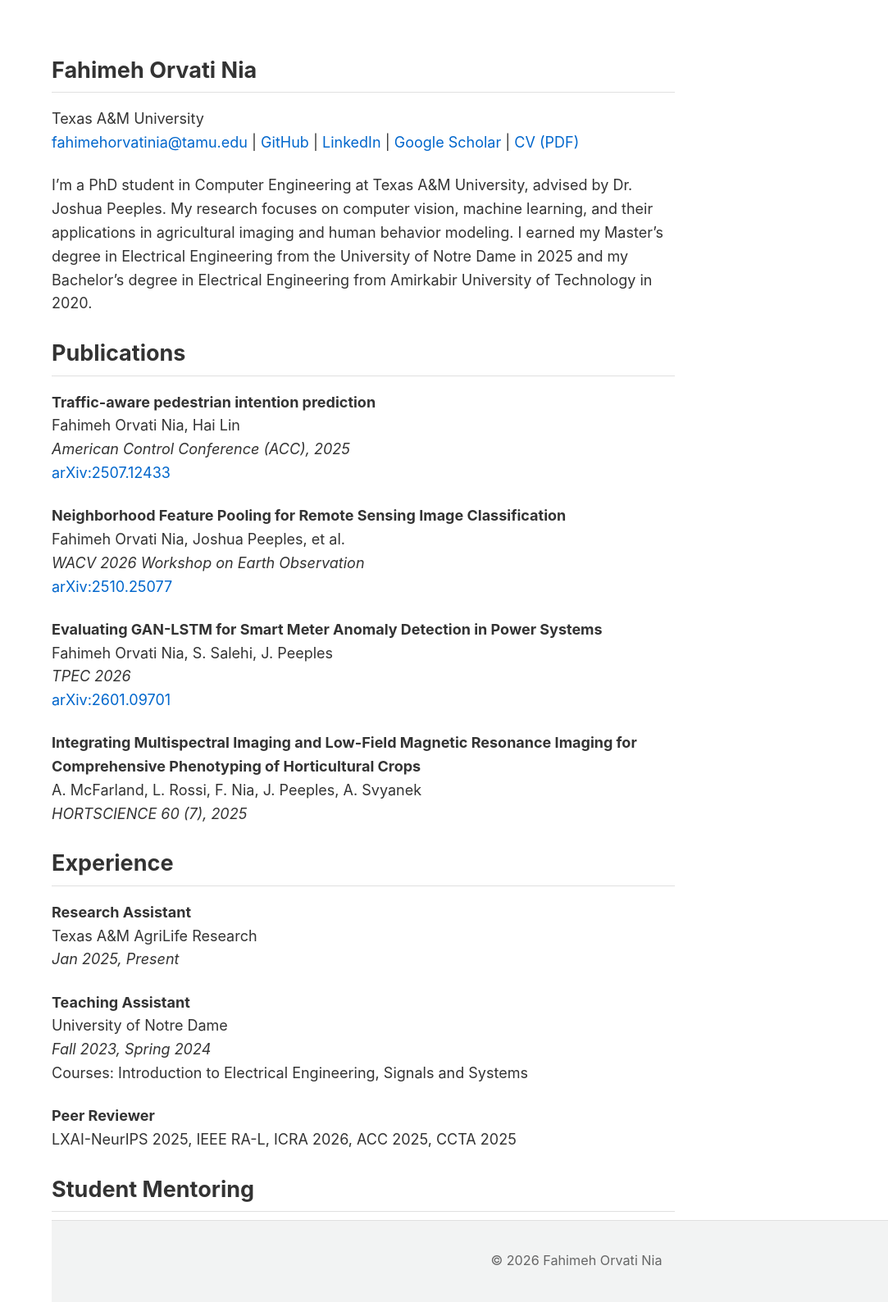
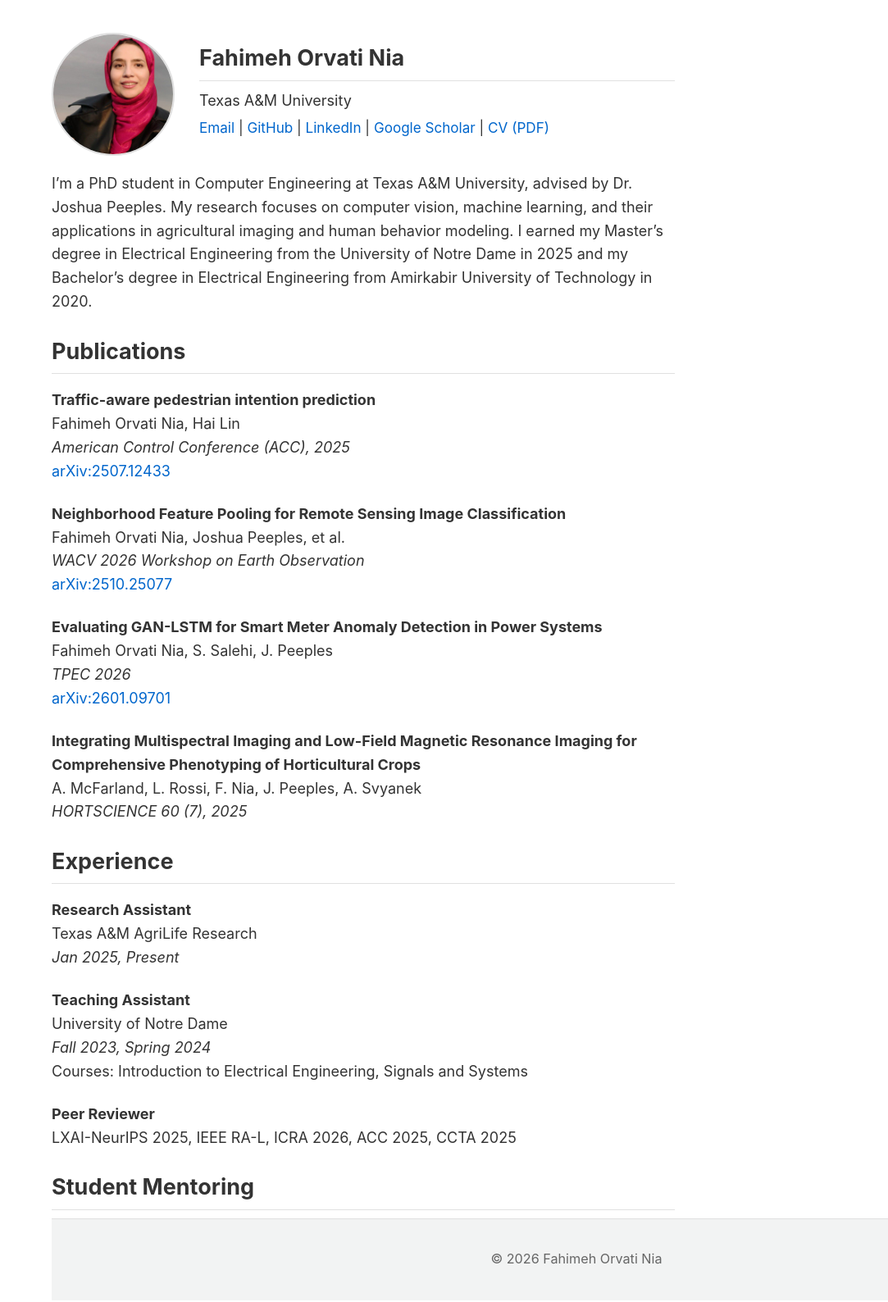
Before and after one commit to fahimehorvatinia/fahimehorvatinia.github.io, a Jekyll site: the page built from index.md, in a window 1280 px wide. Shown: the whole page at 82% size, without its empty margins (197-1280 px from the left). Built offline with Jekyll 4.4.1, drawn with Linux system fonts in a browser that asks for light colours.

Commit message:
Add profile image and social links to homepage header

```diff
--- a/index.md
+++ b/index.md
@@ -6,9 +6,22 @@ author_profile: false
 sidebar: false
 ---
 
-## Fahimeh Orvati Nia
-Texas A&M University
-[fahimehorvatinia@tamu.edu](mailto:fahimehorvatinia@tamu.edu) | [GitHub](https://github.com/fahimehorvatinia) | [LinkedIn](https://www.linkedin.com/in/fahimeh-orvati-nia/) | [Google Scholar](https://scholar.google.com/citations?hl=en&user=NI_iB4sAAAAJ) | [CV (PDF)](files/Fahimeh_Orvati_Nia_CV.pdf)
+<div style="display: flex; align-items: center; margin-bottom: 20px;">
+  <div style="flex: 0 0 150px; margin-right: 30px;">
+    <img src="/images/profile.jpg" alt="Fahimeh Orvati Nia" style="width: 150px; height: 150px; border-radius: 50%; object-fit: cover; border: 2px solid #e0e0e0;">
+  </div>
+  <div style="flex: 1;">
+    <h2 style="margin-top: 0; margin-bottom: 10px;">Fahimeh Orvati Nia</h2>
+    <p style="margin: 5px 0;">Texas A&M University</p>
+    <p style="margin: 5px 0; font-size: 0.95em;">
+      <a href="mailto:fahimehorvatinia@tamu.edu">Email</a> |
+      <a href="https://github.com/fahimehorvatinia">GitHub</a> |
+      <a href="https://www.linkedin.com/in/fahimeh-orvati-nia/">LinkedIn</a> |
+      <a href="https://scholar.google.com/citations?hl=en&user=NI_iB4sAAAAJ">Google Scholar</a> |
+      <a href="/files/Fahimeh_Orvati_Nia_CV.pdf">CV (PDF)</a>
+    </p>
+  </div>
+</div>
 
 I'm a PhD student in Computer Engineering at Texas A&M University, advised by Dr. Joshua Peeples. My research focuses on computer vision, machine learning, and their applications in agricultural imaging and human behavior modeling. I earned my Master's degree in Electrical Engineering from the University of Notre Dame in 2025 and my Bachelor's degree in Electrical Engineering from Amirkabir University of Technology in 2020.
 
```
